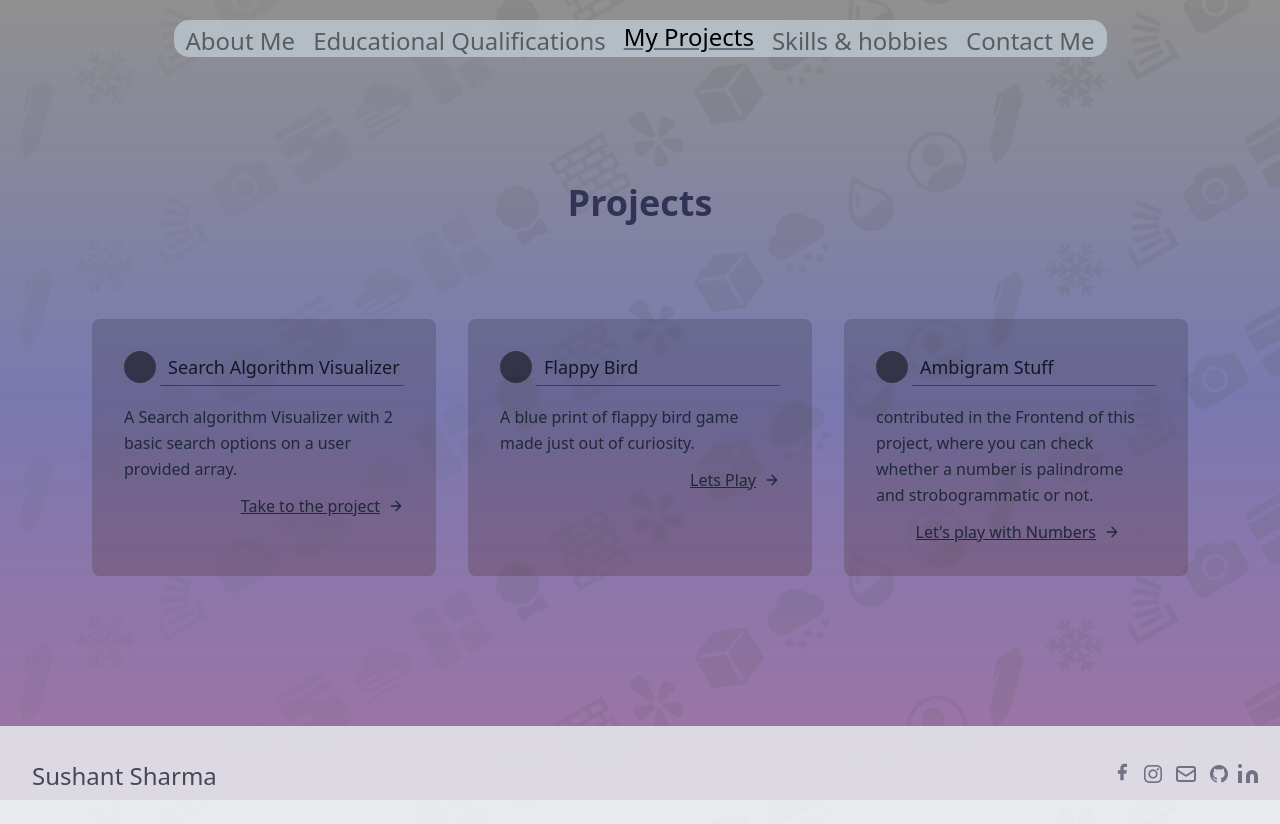
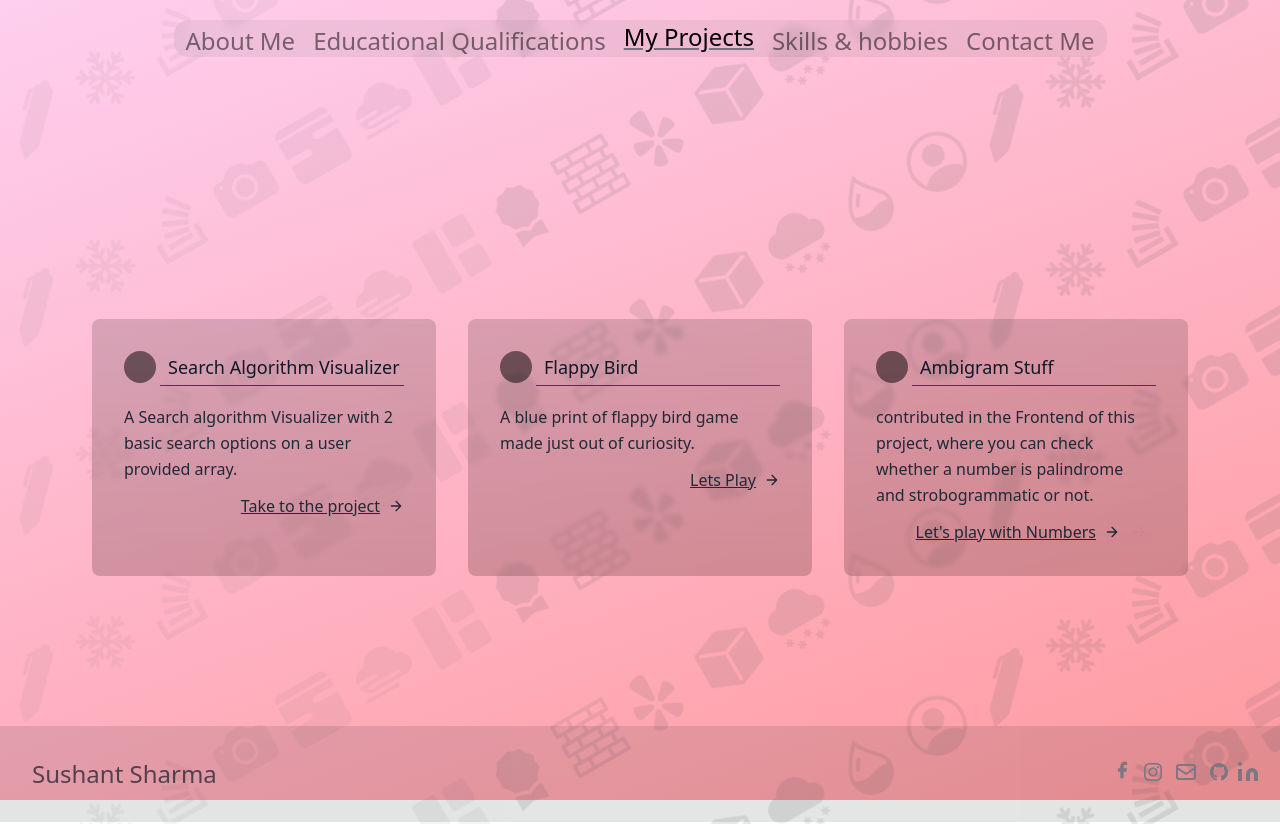
Before and after one commit to sushantsharma08/portfolio, an Angular app in the folder portfolio/: page /my-projects in a window 1280 px wide. Built offline with nearby package versions, Linux system fonts and the light colour scheme; some icons are missing.

Commit message:
icons styling
on hover effect change

```diff
--- a/portfolio/src/app/component/constants/footer/footer.component.html
+++ b/portfolio/src/app/component/constants/footer/footer.component.html
@@ -1,4 +1,4 @@
-<footer class="footer text-gray-600 border-t-2 border-gray-500/50 bg-gray-200 body-font">
+<footer class="footer text-gray-900 body-font">
     <div class="footercss">
       <div class="container px-5 py-8 mx-auto flex items-center sm:flex-row flex-col">
         <a routerLink="/home"
--- a/portfolio/src/app/component/constants/footer/footer.component.scss
+++ b/portfolio/src/app/component/constants/footer/footer.component.scss
@@ -1,3 +1,4 @@
 .footer{
     opacity: 0.88;
+    background-color: rgba(22, 26, 26, 0.13);
 }
--- a/portfolio/src/app/component/constants/header/header.component.scss
+++ b/portfolio/src/app/component/constants/header/header.component.scss
@@ -1,5 +1,5 @@
 nav{
-    background-color: rgba(204, 216, 226, 0.623);
+    background-color: rgba(62, 72, 80, 0.075);
     border-radius: 15px;
     font-size: x-large;
     padding-inline: 20px;
--- a/portfolio/src/app/component/routed-component/routed-components/projects/projects.component.scss
+++ b/portfolio/src/app/component/routed-component/routed-components/projects/projects.component.scss
@@ -11,8 +11,9 @@ section.back{
     // z-index: 0;s
     // position: relative;
     width: 100%;
-    // background: linear-gradient( rgba(0, 0, 0, 0.555), rgba(64, 64, 143, 0.555),rgba(136, 74, 136, 0.555) );
-    background: linear-gradient( rgba(70, 70, 70, 0.6), rgba(64, 64, 143, 0.700),rgba(136, 74, 136, 0.774) );    display: flex;
+    background: linear-gradient(-20deg, #ff9a9e , #fecfef );
+    // background: linear-gradient( rgba(70, 70, 70, 0.6), rgba(64, 64, 143, 0.700),rgba(136, 74, 136, 0.774) );
+     display: flex;
     flex-direction: column;
     // overflow: hidden;
 }
@@ -38,8 +39,8 @@ i{
 i:hover{
     content: "hello";
     transition: 0s;
-    color: rgba(4, 88, 136, 0.411);
-    text-shadow: 0 0 120px rgba(0, 255, 0, 0.425);
+    color: rgba(194, 0, 107, 0.432);
+    text-shadow: 0 0 120px rgba(233, 84, 166, 0.541);
 }
 section .row div{
     animation: animate1 80s linear infinite;
```
